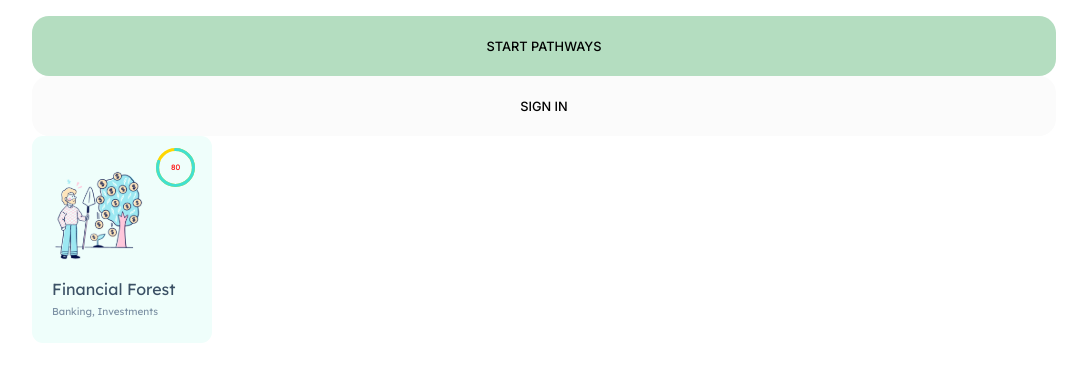
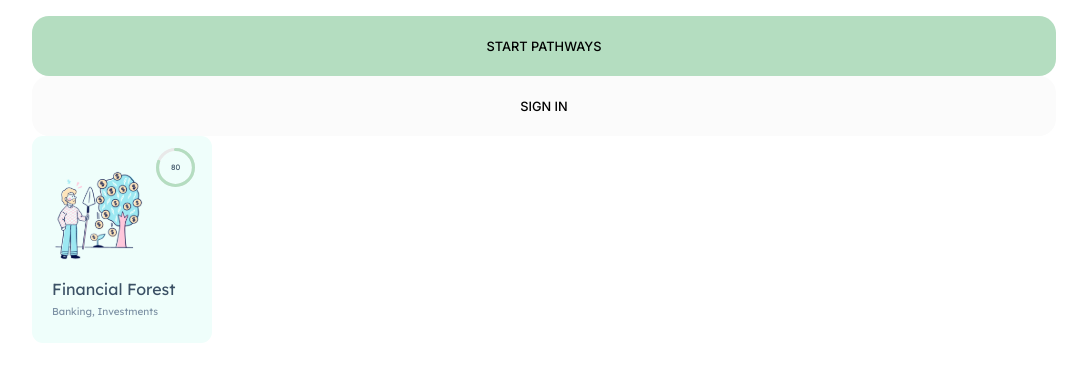
Before and after one commit to ecf123/ecf-fe-prototype, a React (Create React App) app: page / in a window 1280 px wide. Shown: the top 382 px of the page, without its empty margins (96-1183 px from the left). Built offline with nearby package versions, Linux system fonts and the light colour scheme.

Commit message:
styling progress bar

```diff
--- a/src/components/PathwaysCard/PathwaysCard.jsx
+++ b/src/components/PathwaysCard/PathwaysCard.jsx
@@ -15,9 +15,9 @@ const PathwaysCard = ({card}) => {
           value={percentage}
           text={percentage}
           styles={buildStyles({
-            textColor: "red",
-            pathColor: "turquoise",
-            trailColor: "gold",
+            textColor: "#3b5165",
+            pathColor: "#b4ddc0",
+            trailColor: "#e9e9e9",
           })}
         />
       </div>
--- a/src/components/PathwaysCard/PathwaysCard.scss
+++ b/src/components/PathwaysCard/PathwaysCard.scss
@@ -7,7 +7,6 @@
   flex-direction: column;
   position: relative;
   width: 180px;
-  max-width: 180px;
   background-color: $secondary-color-light-green;
   border-radius: 11px;
 
```
